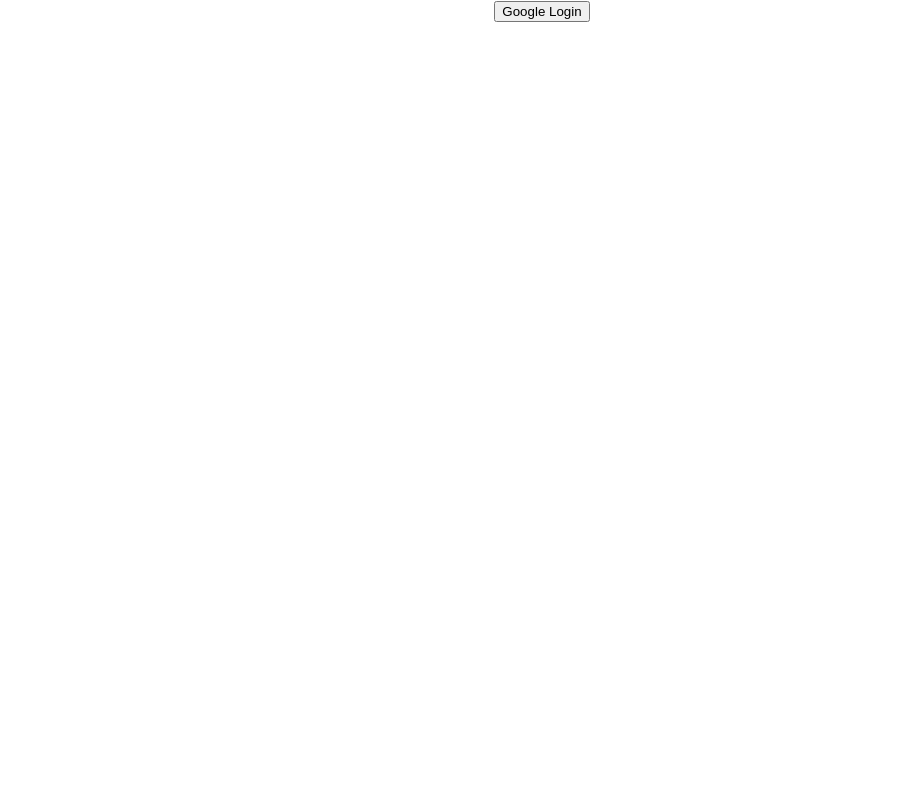
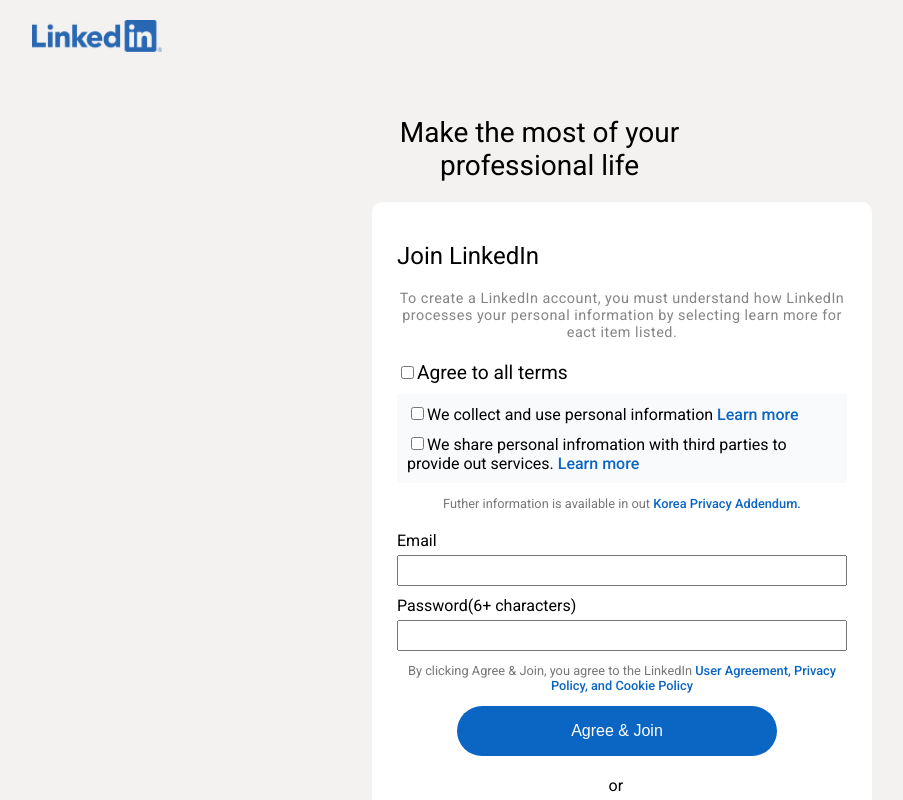
Before and after one commit to fs-1st-project/frontend, a React (Create React App) app: page /signup in a window 1280 px wide. Shown: the top 800 px of the page, without its empty margins (98-1001 px from the left). Built offline with nearby package versions, Linux system fonts and the light colour scheme.

Commit message:
done with styling for signup page

```diff
--- a/package.json
+++ b/package.json
@@ -8,6 +8,7 @@
     "@testing-library/user-event": "^13.5.0",
     "react": "^18.3.1",
     "react-dom": "^18.3.1",
+    "react-router-dom": "^6.23.1",
     "react-scripts": "5.0.1",
     "web-vitals": "^2.1.4"
   },
--- a/public/index.html
+++ b/public/index.html
@@ -10,6 +10,13 @@
       content="Web site created using create-react-app"
     />
     <link rel="apple-touch-icon" href="%PUBLIC_URL%/logo192.png" />
+    <link rel="preconnect" href="https://fonts.googleapis.com" />
+    <link rel="preconnect" href="https://fonts.gstatic.com" crossorigin />
+    <link
+      href="https://fonts.googleapis.com/css2?family=Roboto:ital,wght@0,100;0,300;0,400;0,500;0,700;0,900;1,100;1,300;1,400;1,500;1,700;1,900&display=swap"
+      rel="stylesheet"
+    />
+
     <!--
       manifest.json provides metadata used when your web app is installed on a
       user's mobile device or desktop. See https://developers.google.com/web/fundamentals/web-app-manifest/
@@ -39,5 +46,6 @@
       To begin the development, run `npm start` or `yarn start`.
       To create a production bundle, use `npm run build` or `yarn build`.
     -->
+    <script src="index.js"></script>
   </body>
 </html>
--- a/src/App.css
+++ b/src/App.css
@@ -1,4 +1,4 @@
-.App {
+/* .App {
   text-align: center;
 }
 
@@ -35,4 +35,4 @@
   to {
     transform: rotate(360deg);
   }
-}
+} */
--- a/src/App.js
+++ b/src/App.js
@@ -1,11 +1,19 @@
-import logo from "./logo.svg";
-import "./App.css";
+import React from "react";
+import { BrowserRouter as Router, Routes, Route, Link } from "react-router-dom";
+import Home from "./pages/Home";
+import Signup from "./pages/Signup/Signup";
 
 function App() {
   return (
-    <div className="App">
-      <button>Google Login</button>
-    </div>
+    <Router>
+      <div className="App">
+        <Routes>
+          <Route path="/" element={<Home />} />
+          <Route path="/signup" element={<Signup />} />
+          <Route path="*" element={<Home />} /> {/* 404 페이지로 리디렉션 */}
+        </Routes>
+      </div>
+    </Router>
   );
 }
 
--- /dev/null
+++ b/src/component/NavBar.jsx
@@ -0,0 +1,12 @@
+import React from "react";
+import { Link } from "react-router-dom";
+
+const NavBar = () => {
+  return (
+    <div>
+      <Link to="/signup">Join Now</Link>
+    </div>
+  );
+};
+
+export default NavBar;
--- a/src/index.css
+++ b/src/index.css
@@ -1,4 +1,4 @@
-body {
+/* body {
   margin: 0;
   font-family: -apple-system, BlinkMacSystemFont, 'Segoe UI', 'Roboto', 'Oxygen',
     'Ubuntu', 'Cantarell', 'Fira Sans', 'Droid Sans', 'Helvetica Neue',
@@ -10,4 +10,11 @@
 code {
   font-family: source-code-pro, Menlo, Monaco, Consolas, 'Courier New',
     monospace;
+} */
+
+html,
+body {
+  margin: 0;
+  padding: 0;
+  font-family: "Roboto", sans-serif;
 }
--- /dev/null
+++ b/src/pages/Home.jsx
@@ -0,0 +1,13 @@
+import React from "react";
+import NavBar from "../component/NavBar";
+
+const Home = () => {
+  return (
+    <div>
+      <NavBar />
+      <button>Google Login</button>
+    </div>
+  );
+};
+
+export default Home;
--- /dev/null
+++ b/src/pages/Signup/Signup.css
@@ -0,0 +1,133 @@
+.signup-container {
+  background-color: rgb(243, 242, 240);
+  width: 100vw;
+  margin: 0;
+}
+.main-container {
+  padding: 20px 80px 30px 80px;
+}
+.main-logo {
+  width: 130px;
+  height: 32px;
+  padding-left: 50px;
+}
+
+.main-title {
+  margin: 20px 350px 5px 345px;
+  text-align: center;
+  font-weight: 400;
+  font-size: 1.75rem;
+  padding-top: 40px;
+}
+
+.consent-signup-container {
+  background-color: white;
+  width: 30rem;
+  height: 45rem;
+  margin: 20px 400px 5px 390px;
+  padding: 5px 10px 5px 10px;
+  border-radius: 10px;
+}
+
+.container {
+  padding: 15px;
+}
+
+.main-subtitle {
+  font-weight: 400;
+}
+
+.hightlight {
+  color: rgb(11, 101, 194);
+  font-weight: 500;
+}
+
+.consent-understanding {
+  font-size: 0.9rem;
+  letter-spacing: 0.5px;
+  margin-top: 10px;
+  margin-bottom: 20px;
+  color: rgb(133, 133, 133);
+  text-align: center;
+}
+
+.agree-all-terms--label {
+  font-size: 1.2rem;
+}
+.term1-term2--container {
+  display: flex;
+  flex-direction: column;
+  margin-top: 10px;
+  gap: 10px;
+  padding: 10px;
+  background-color: rgb(249, 250, 251);
+}
+
+.further-information,
+.bottom-agree {
+  font-size: 0.8rem;
+  color: rgb(120, 120, 120);
+  text-align: center;
+}
+
+.form-container {
+  display: flex;
+  flex-direction: column;
+  justify-content: center;
+  align-items: center;
+  margin-top: 20px;
+}
+
+.email-container,
+.password-container {
+  display: flex;
+  flex-direction: column;
+  margin-bottom: 10px;
+  font-weight: 400;
+}
+
+.email,
+.password {
+  height: 25px;
+  margin-top: 5px;
+}
+
+.agree-join--button {
+  width: 20rem;
+  height: 50px;
+  border-radius: 30px;
+  border: none;
+  background-color: rgb(11, 101, 194);
+  color: white;
+  font-size: 1rem;
+  margin-left: 60px;
+  margin-bottom: 20px;
+}
+
+.google-login-button--container {
+  display: flex;
+  flex-direction: column;
+}
+
+.or-span {
+  margin-left: 47%;
+}
+
+.google-login-button {
+  margin-top: 20px;
+  width: 20rem;
+  height: 40px;
+  margin-left: 60px;
+  border-radius: 30px;
+  border-width: 1px;
+  background-color: white;
+}
+
+.already {
+  margin-left: 120px;
+  margin-top: 30px;
+}
+
+.bottom-get-help {
+  margin: 20px 400px 5px 450px;
+}
--- /dev/null
+++ b/src/pages/Signup/Signup.jsx
@@ -0,0 +1,87 @@
+import React from "react";
+import { Link } from "react-router-dom";
+
+import "./Signup.css";
+
+const Signup = () => {
+  return (
+    <div className="signup-container">
+      <main className="main-container">
+        <div className="main-logo--container">
+          <img src="/LinkedIn-logo.png" className="main-logo" />
+        </div>
+        <h1 className="main-title">Make the most of your professional life</h1>
+        <section className="consent-signup-container">
+          <div className="container">
+            <h2 className="main-subtitle">Join LinkedIn</h2>
+            <p className="consent-understanding">
+              To create a LinkedIn account, you must understand how LinkedIn
+              processes your personal information by selecting learn more for
+              eact item listed.
+            </p>
+            <div>
+              <input type="checkbox" className="agree-all-terms" />
+              <label for="agree-all-terms" className="agree-all-terms--label">
+                Agree to all terms
+              </label>
+              <div className="term1-term2--container">
+                <div className="agree-term1">
+                  <input type="checkbox" />
+                  <label>
+                    We collect and use personal information{" "}
+                    <span className="hightlight">Learn more</span>
+                  </label>
+                </div>
+                <div className="agree-term2">
+                  <input type="checkbox" className="agree-term2" />
+                  <label for="agree-term2">
+                    We share personal infromation with third parties to provide
+                    out services. <span className="hightlight">Learn more</span>
+                  </label>
+                </div>
+              </div>
+            </div>
+            <p className="further-information">
+              Futher information is available in out{" "}
+              <span className="hightlight">Korea Privacy Addendum.</span>
+            </p>
+
+            <section className="form-container">
+              <form className="email-password-form">
+                <div className="email-container">
+                  <label>Email</label>
+                  <input type="email" className="email"></input>
+                </div>
+                <div className="password-container">
+                  <label>Password(6+ characters)</label>
+                  <input type="password" className="password"></input>
+                </div>
+                <p className="bottom-agree">
+                  By clicking Agree & Join, you agree to the LinkedIn{" "}
+                  <span className="hightlight">
+                    User Agreement, Privacy Policy, and Cookie Policy
+                  </span>
+                </p>
+                <button className="agree-join--button">Agree & Join</button>
+              </form>
+            </section>
+            <div className="google-login-button--container">
+              <span className="or-span">or</span>
+              <button className="google-login-button">
+                Continue with Google
+              </button>
+            </div>
+            <p className="already">
+              Already on LinkedIn? <Link>Sign In</Link>
+            </p>
+          </div>
+        </section>
+        <p className="bottom-get-help">
+          Looking to create a page for a business? Get help
+        </p>
+      </main>
+    </div>
+  );
+};
+
+export default Signup;
```
Also changed, not shown: src/index.js (+6 -6 lines), public/LinkedIn-logo.png (added), 1 other file (tests, documents, lock files or other folders).
